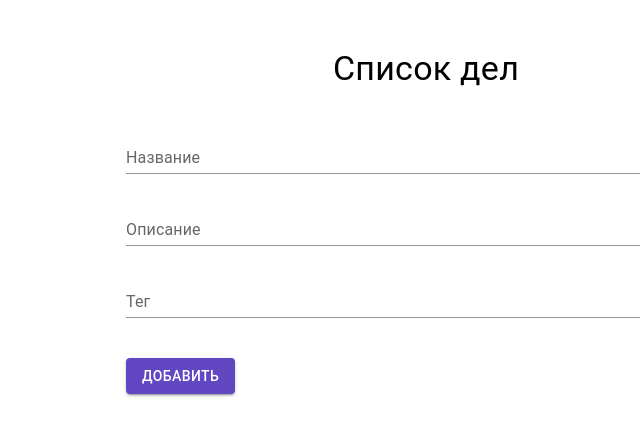
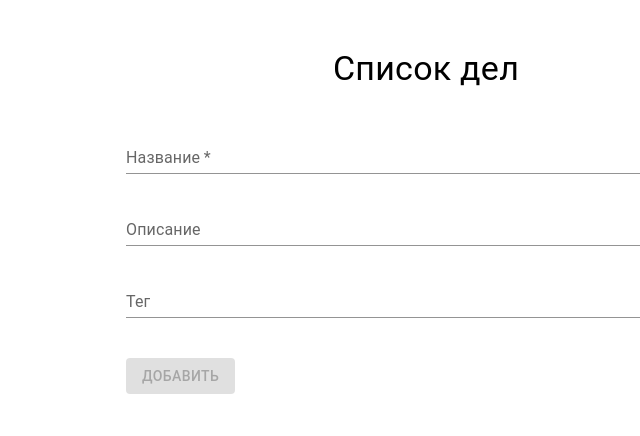
Before and after one commit to vladimir-ioshkin/react-redux-todo, a React (Create React App) app: page / in a window 1280 px wide. Shown: the top 436 px of the page, without its empty margins (214-854 px from the left). Built offline with nearby package versions, Linux system fonts and the light colour scheme.

Commit message:
added validation

```diff
--- a/src/components/EditModal.jsx
+++ b/src/components/EditModal.jsx
@@ -16,7 +16,14 @@ const dialogContentStyle = {
     paddingTop: 0,
 };
 
-export const EditModal = ({ isOpen, setIsOpen, id, title, description, tag }) => {
+export const EditModal = ({
+    isOpen,
+    setIsOpen,
+    id,
+    title,
+    description,
+    tag,
+}) => {
     const dispatch = useDispatch();
     const [state, setState] = useState({
         [TITLE_ID]: title,
@@ -47,6 +54,7 @@ export const EditModal = ({ isOpen, setIsOpen, id, title, description, tag }) =>
             >
                 <DialogContent sx={dialogContentStyle}>
                     <Field
+                        required
                         id={TITLE_ID}
                         label='Название'
                         color='primary'
@@ -69,7 +77,11 @@ export const EditModal = ({ isOpen, setIsOpen, id, title, description, tag }) =>
                     />
                 </DialogContent>
                 <DialogActions>
-                    <Button type='submit' variant='contained'>
+                    <Button
+                        type='submit'
+                        variant='contained'
+                        disabled={!state[TITLE_ID]}
+                    >
                         Сохранить
                     </Button>
                     <Button onClick={onClose}>Отменить</Button>
--- a/src/components/Field.jsx
+++ b/src/components/Field.jsx
@@ -1,7 +1,7 @@
 import { TextField } from '@mui/material';
 import { useCallback } from 'react';
 
-export const Field = ({ id, label, color, state, setState }) => {
+export const Field = ({ required, id, label, color, state, setState }) => {
     const onChange = useCallback(
         (event) => {
             setState((prev) => {
@@ -16,6 +16,7 @@ export const Field = ({ id, label, color, state, setState }) => {
 
     return (
         <TextField
+            required={required}
             id={id}
             label={label}
             variant='standard'
--- a/src/components/ItemForm.jsx
+++ b/src/components/ItemForm.jsx
@@ -41,6 +41,7 @@ export const ItemForm = () => {
             onSubmit={onSubmit}
         >
             <Field
+                required
                 id={TITLE_ID}
                 label='Название'
                 color='primary'
@@ -62,7 +63,12 @@ export const ItemForm = () => {
                 setState={setState}
             />
             <Stack direction='row' mt={4} spacing={1}>
-                <Button type='submit' variant='contained' margin='normal'>
+                <Button
+                    type='submit'
+                    variant='contained'
+                    margin='normal'
+                    disabled={!state[TITLE_ID]}
+                >
                     Добавить
                 </Button>
             </Stack>
```
